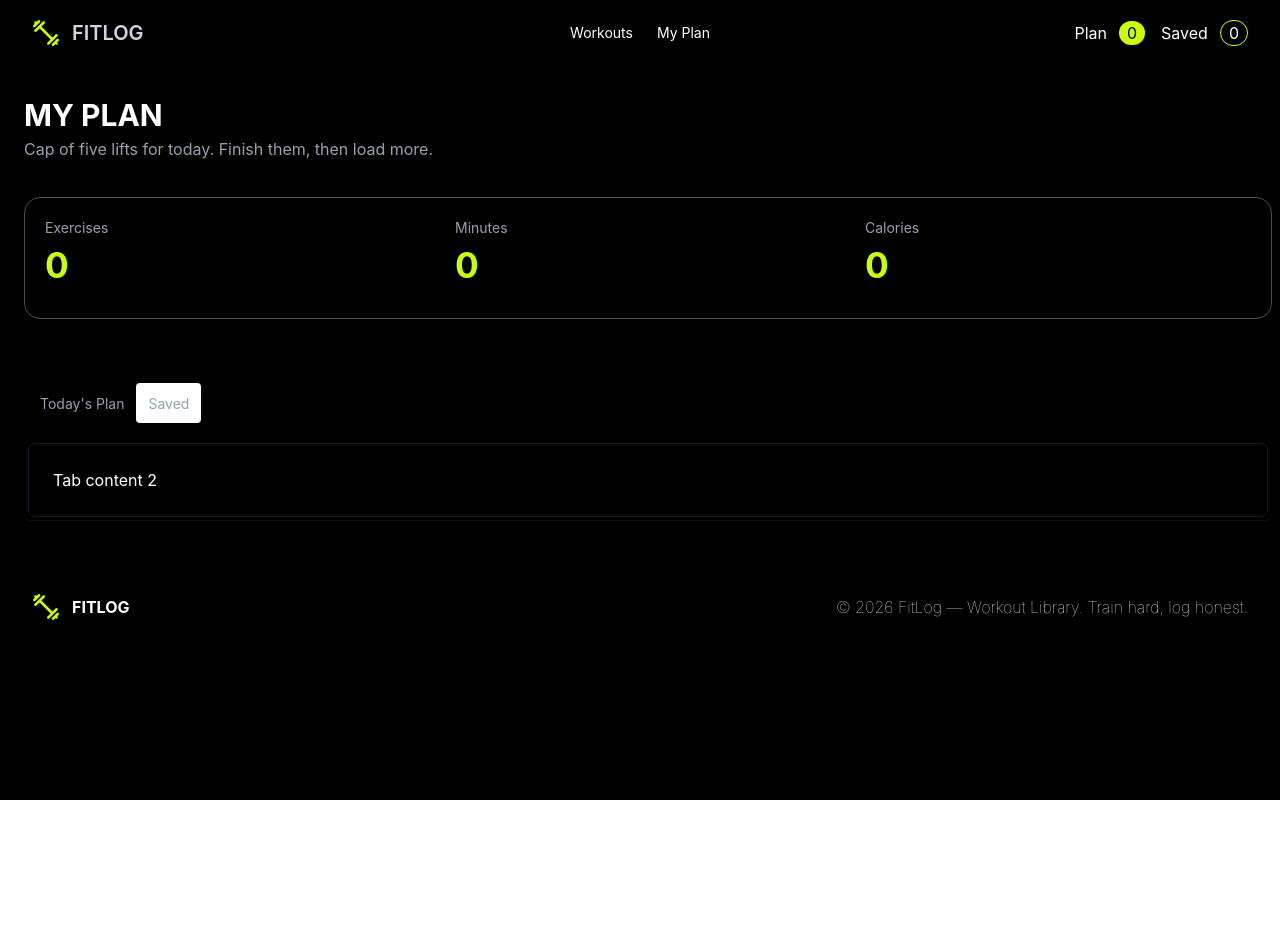
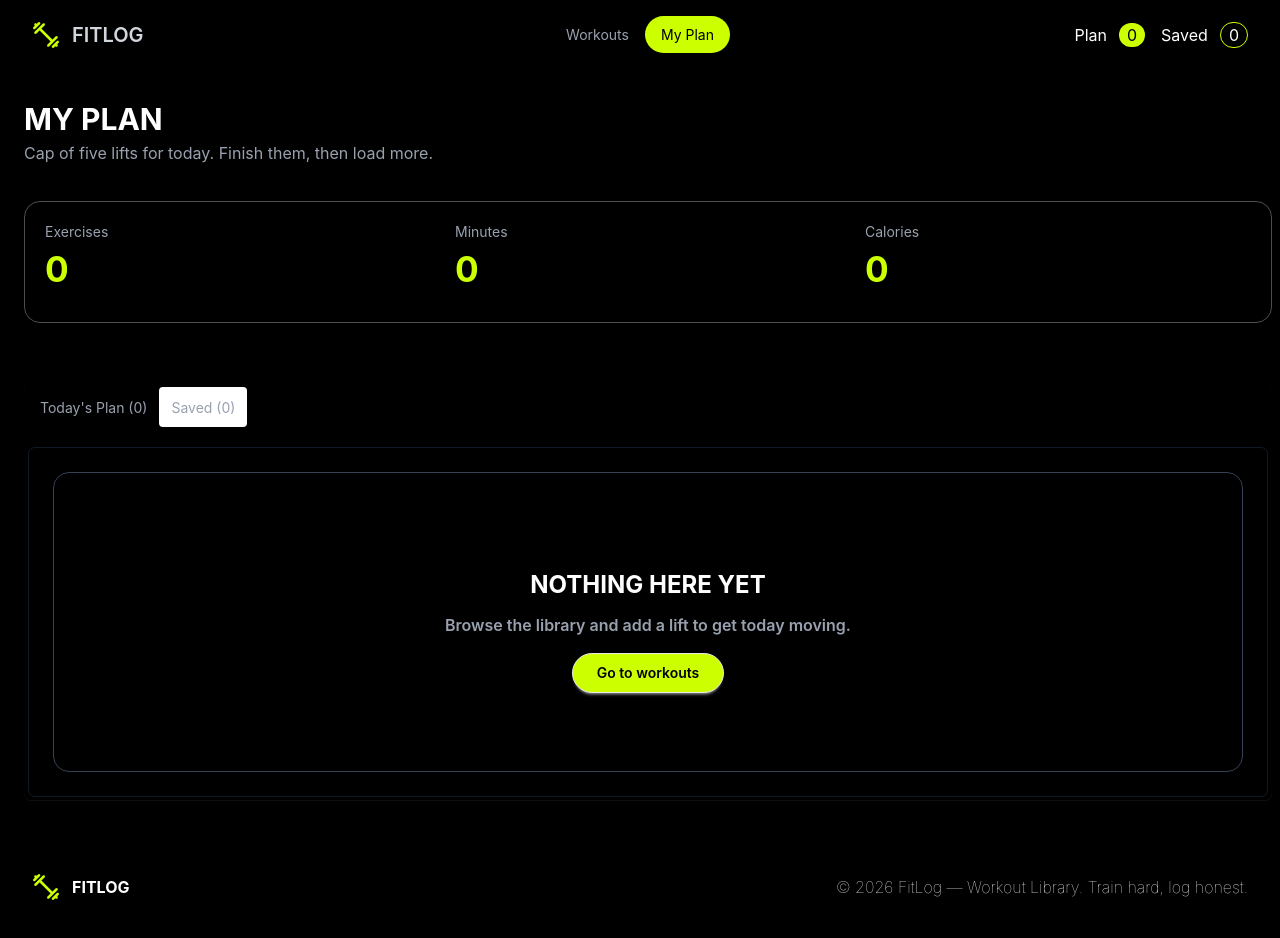
Before and after one commit to code-by-nusrat/fit-log-assign-6, a Next.js app: page /my-plan in a window 1280 px wide. Shown: the top 938 px of the page. Before the commit the page ends 800 px from the top, so only its background shows below. Built offline with nearby package versions, Linux system fonts and the light colour scheme.

Commit message:
seventh commit

```diff
--- a/src/app/my-plan/page.tsx
+++ b/src/app/my-plan/page.tsx
@@ -1,51 +1,14 @@
-// 'use client'
-// import SaveBtn from '@/components/groupDetails/SaveBtn';
-// import { GroupsContext } from '@/context/GroupsContext';
-// import React, {useContext } from 'react';
-
-// const PlanPage = () => {
-//     const{planBtn,saveBtn}=useContext(GroupsContext)
-//     console.log(planBtn,SaveBtn)
-//     return (
-//         <div className='container mx-auto'>
-//           <div className='container mx-auto'>
-//                 <h1 className='text-[1.9rem] text-white text-bold'>MY PLAN</h1>
-//                 <p className='text-gray-400 '>Cap of five lifts for today. Finish them, then load more.</p>
-//                  <div className='w-295 border border-white h-30.5 items-center  mt-9 rounded-2xl'>
-//                   <div className='flex justify-between pt-2 mx-3 mt-3'>
-//                     <div>
-//                         <p className='text-gray-400'>Exercises</p>
-//                         <p className='font-bold text-[2.2rem] text-[#CCFF00]'>0</p>
-//                     </div>
-//                     <div>
-//                         <p className='text-gray-400'>Minutes</p>
-//                         <p className='font-bold text-[2.2rem] text-[#CCFF00]'>0</p>
-//                     </div>
-//                     <div>
-//                         <p className='text-gray-400'>Calories</p>
-//                         <p className='font-bold text-[2.2rem] text-[#CCFF00]'>0</p>
-//                     </div>
-//                  </div>
-//                 </div>
-
-//           </div>
-//         </div>
-//     );
-// };
-
-// export default PlanPage;
-
 
 'use client'
-
+import GroupCard from '@/components/shared/GroupCard';
+import GroupNothingCard from '@/components/shared/GroupNothingCard';
+import MyPlanCard from '@/components/shared/MyPlanCard';
 import { GroupsContext } from '@/context/GroupsContext';
+import { IGroups } from '@/Types/groupsType';
 import React, { useContext } from 'react';
 
 const PlanPage = () => {
-    const { planBtn, saveBtn } = useContext(GroupsContext);
-
-    console.log(planBtn, saveBtn);
-
+    const {plan,save } = useContext(GroupsContext);
     return (
         <div className="container mx-auto w-full lg:w-380 px-4 sm:px-6 lg:px-2 mt-8">
             <div className="lg:ml-4 mx-auto">
@@ -105,11 +68,23 @@ const PlanPage = () => {
                 {/* tab-content */}
                 {/* name of each tab group should be unique */}
                 <div className="tabs tabs-box bg-black mt-15" >
-                    <input type="radio" name="my_tabs_1" className="tab text-gray-400 mb-4" aria-label="Today's Plan" />
-                    <div className="tab-content border-base-300 p-6 bg-black text-white">Tab content 1</div>
+                    <input type="radio" name="my_tabs_1" className="tab text-gray-400 mb-4" aria-label={`Today's Plan (${plan.length})`} />
+                    <div className="tab-content border-base-300 p-6 bg-black text-white">
+                        {
+                            plan.length> 0 ? plan.map((group:IGroups,ind:number)=>{
+                                return <MyPlanCard key={ind} group={group}></MyPlanCard>
+                            }) :  <GroupNothingCard></GroupNothingCard>
+                        }
+                    </div>
 
-                    <input type="radio" name="my_tabs_1" className="tab text-gray-400" aria-label="Saved" defaultChecked />
-                    <div className="tab-content bg-black border-gray-900 p-6 text-white">Tab content 2</div>
+                    <input type="radio" name="my_tabs_1" className="tab text-gray-400" aria-label={`Saved (${save.length})`} defaultChecked />
+                    <div className="tab-content bg-black border-gray-900 p-6 text-white">
+                        {
+                            save.length> 0 ? save.map((group:IGroups,ind:number)=>{
+                                return <MyPlanCard key={ind} group={group}></MyPlanCard>
+                            }) :  <GroupNothingCard></GroupNothingCard>
+                        }
+                    </div>
 
                 </div>
 
--- a/src/components/groupDetails/PlanBtn.tsx
+++ b/src/components/groupDetails/PlanBtn.tsx
@@ -6,11 +6,12 @@ import { FiCalendar } from "react-icons/fi";
 import { toast } from 'react-toastify';
 
 const PlanBtn = ({group}:{group:IGroups}) => {
-    const {plan,setPlan}=useContext(GroupsContext)
+    const {plan,setPlan,addToPlan}=useContext(GroupsContext)
     const handlePlanBtn=()=>{
         console.log('triggered',group)
-        setPlan([...plan,group])
+        // setPlan([...plan,group])
         toast.success(`"${group.name}"Added to todays's plan`)
+        addToPlan(group)
     }
     return (
         <div>
--- a/src/components/groupDetails/SaveBtn.tsx
+++ b/src/components/groupDetails/SaveBtn.tsx
@@ -5,11 +5,12 @@ import React, { useContext } from 'react';
 import { toast } from 'react-toastify';
 import { AiFillSave } from "react-icons/ai";
 const SaveBtn = ({group}:{group:IGroups}) => {
-    const {save,setSave}=useContext(GroupsContext)
+    const {save,setSave, addToSave}=useContext(GroupsContext)
     const handleSaveBtn=()=>{
         console.log('triggered')
-        setSave([...save,group])
+        // setSave([...save,group])
         toast.success(`"${group.name}"Added to Save for later`)
+        addToSave(group);
     }
     return (
         <div>
--- /dev/null
+++ b/src/components/shared/GroupNothingCard.tsx
@@ -0,0 +1,27 @@
+import Link from "next/link";
+
+
+
+const GroupNothingCard = () => {
+    return (
+        <div className="container mx-auto flex h-75 w-full flex-col items-center rounded-2xl border border-gray-700 px-4">
+
+            <h1 className="mt-20 text-center text-xl font-bold sm:mt-24 sm:text-2xl">
+                NOTHING HERE YET
+            </h1>
+
+            <p className="mt-3 max-w-md text-center text-sm font-semibold text-gray-400 sm:text-base">
+                Browse the library and add a lift to get today moving.
+            </p>
+             <Link href='/'>
+            <button
+                className="btn mt-4 w-auto rounded-3xl bg-[#CCFF00] px-6 text-xs text-black hover:bg-[#b8e600] sm:text-sm"
+            >
+                Go to workouts
+            </button>
+            </Link>
+        </div>
+    );
+};
+
+export default GroupNothingCard;
--- /dev/null
+++ b/src/components/shared/MyPlanBtn.tsx
@@ -0,0 +1,25 @@
+"use client";
+
+import Link from "next/link";
+import { usePathname } from "next/navigation";
+
+const MyPlanBtn = () => {
+    const pathname = usePathname();
+
+    return (
+        <li>
+            <Link
+                href="/my-plan"
+                className={`rounded-3xl px-4 py-2 ${
+                    pathname === "/my-plan"
+                        ? "bg-[#CCFF00] text-black"
+                        : "text-gray-400"
+                }`}
+            >
+                My Plan
+            </Link>
+        </li>
+    );
+};
+
+export default MyPlanBtn;
--- /dev/null
+++ b/src/components/shared/MyPlanCard.tsx
@@ -0,0 +1,86 @@
+
+import { IGroups } from "@/Types/groupsType";
+import Image from "next/image";
+import React from "react";
+import { FaRegClock } from "react-icons/fa";
+import { HiFire } from "react-icons/hi2";
+import { FaRegStar } from "react-icons/fa";
+import { FaCheck } from "react-icons/fa";
+
+const MyPlanCard = ({ group }: { group: IGroups }) => {
+    return (
+        <div className="container mx-auto flex w-full flex-col justify-between rounded-2xl border border-gray-700 lg:flex-row lg:items-center mb-4">
+
+            {/* Part 1 */}
+            <div className="flex w-full gap-2 sm:gap-3">
+
+                {/* Image */}
+                <div className="shrink-0">
+                    <Image
+                        src={group.image}
+                        alt={group.name}
+                        width={144}
+                        height={80}
+                        className="m-2 mt-4 h-[65px] w-[90px] rounded-xl object-cover sm:m-4 sm:mt-6 sm:h-[80px] sm:w-[120px] lg:h-[80px] lg:w-[144px]"
+                    />
+                </div>
+
+                {/* Group Info */}
+                <div className="min-w-0 py-4 sm:mt-2 sm:py-4 lg:mt-2 lg:py-4">
+
+                    <h2 className="truncate text-lg font-bold sm:text-xl lg:text-[1.5rem]">
+                        {group.name}
+                    </h2>
+
+                    {/* Equipment */}
+                    <div className="flex flex-wrap gap-x-3">
+                        {group.equipment.split(",").map((equipment, index) => (
+                            <span
+                                key={index}
+                                className="text-xs text-gray-500 sm:text-sm lg:text-[1.2rem]"
+                            >
+                                {equipment.trim()}
+                            </span>
+                        ))}
+                    </div>
+
+                    {/* Stats */}
+                    <div className="mt-2 flex flex-wrap gap-x-4 gap-y-1 sm:gap-x-6 lg:gap-9">
+
+                        <div className="flex items-center gap-1 text-xs text-gray-400 sm:gap-2 sm:text-sm lg:text-base">
+                            <FaRegClock />
+                            <p>{group.duration}min</p>
+                        </div>
+
+                        <div className="flex items-center gap-1 text-xs text-gray-400 sm:gap-2 sm:text-sm lg:text-base">
+                            <HiFire />
+                            <p>{group.caloriesBurned}cal</p>
+                        </div>
+
+                        <div className="flex items-center gap-1 text-xs text-gray-400 sm:gap-2 sm:text-sm lg:text-base">
+                            <FaRegStar />
+                            <p>{group.rating}</p>
+                        </div>
+
+                    </div>
+                </div>
+            </div>
+
+            {/* Part 2 */}
+            <div className="flex w-full gap-2 p-3 sm:p-4 lg:w-auto lg:mr-17 lg:p-0">
+
+                <button className="btn btn-active flex-1 rounded-3xl bg-black text-xs text-white sm:text-sm lg:flex-none">
+                    View Details
+                </button>
+
+                <button className="btn btn-active flex-1 rounded-3xl bg-[#CCFF00] text-xs sm:text-sm lg:flex-none">
+                    <FaCheck />
+                    Mark as Done
+                </button>
+
+            </div>
+        </div>
+    );
+};
+
+export default MyPlanCard;
--- a/src/components/shared/Navbar.tsx
+++ b/src/components/shared/Navbar.tsx
@@ -3,6 +3,8 @@ import Image from "next/image";
 import React from "react";
 import logo from "@/assets/logo.png";
 import Link from "next/link";
+import WorkOutBtn from "./WorkOutBtn";
+import MyPlanBtn from "./MyPlanBtn";
 
 const Navbar = () => {
     return (
@@ -45,13 +47,9 @@ const Navbar = () => {
                 {/* Desktop / Large Navigation */}
                 <div className="navbar-center hidden lg:flex">
                     <ul className="menu menu-horizontal px-1">
-                        <li className="text-white">
-                            <a>Workouts</a>
-                        </li>
+                        <WorkOutBtn></WorkOutBtn>
 
-                        <li className="text-white">
-                            <Link href='/my-plan'>My Plan</Link>
-                        </li>
+                        <MyPlanBtn></MyPlanBtn>
                     </ul>
                 </div>
 
--- /dev/null
+++ b/src/components/shared/WorkOutBtn.tsx
@@ -0,0 +1,25 @@
+"use client";
+
+import Link from "next/link";
+import { usePathname } from "next/navigation";
+
+const WorkOutBtn = () => {
+    const pathname = usePathname();
+
+    return (
+        <li>
+            <Link
+                href="/"
+                className={`rounded-3xl px-4 py-2 ${
+                    pathname === "/"
+                        ? "bg-[#CCFF00] text-black"
+                        : "text-gray-400"
+                }`}
+            >
+                Workouts
+            </Link>
+        </li>
+    );
+};
+
+export default WorkOutBtn;
--- a/src/context/GroupsContext.tsx
+++ b/src/context/GroupsContext.tsx
@@ -1,4 +1,5 @@
 "use client"
+import { IGroups } from '@/Types/groupsType';
 import React, { createContext, ReactNode, useState } from 'react';
 export const GroupsContext = createContext({})
 const GroupsProvider = ({ children }: { children: ReactNode }) => {
@@ -6,6 +7,32 @@ const GroupsProvider = ({ children }: { children: ReactNode }) => {
     const [save, setSave] = useState([])
     const [count, setCount] = useState(Number)
     const [countSave, setCountSave] = useState(Number)
+
+// Add to Today's Plan
+    const addToPlan = (group: IGroups) => {
+        setPlan((prev) => {
+            // Don't add the same group twice
+            if (prev.some((item) => item.id === group.id)) {
+                return prev;
+            }
+
+            return [...prev, group];
+        });
+    };
+
+    // Add to Saved
+    const addToSave = (group: IGroups) => {
+        setSave((prev) => {
+            // Don't add the same group twice
+            if (prev.some((item) => item.id === group.id)) {
+                return prev;
+            }
+
+            return [...prev, group];
+        });
+    };
+
+
     const sharedDtata = {
         plan,
         setPlan,
@@ -13,7 +40,9 @@ const GroupsProvider = ({ children }: { children: ReactNode }) => {
         setSave,
         count,
         setCount,
-        countSave, setCountSave
+        countSave, setCountSave,
+        addToPlan,
+        addToSave
     }
     return <GroupsContext.Provider value={sharedDtata}>{children}</GroupsContext.Provider>
 };
```
